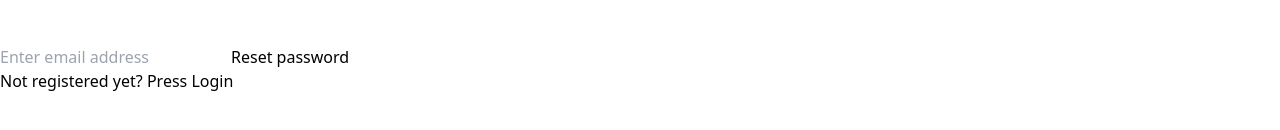
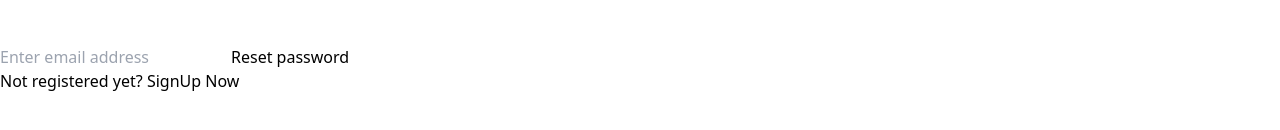
Before and after one commit to AliAkramkk/Lets_Cook_Client, a React (Vite) app: page /forgot-password in a window 1280 px wide. Shown: the part 784-914 px from the top of the page. Built offline with nearby package versions, Linux system fonts and the light colour scheme.

Commit message:
forget password page modified

```diff
--- a/src/pages/ForgotPassword/ForgetPassword.jsx
+++ b/src/pages/ForgotPassword/ForgetPassword.jsx
@@ -107,7 +107,7 @@ function ForgetPassword() {
                     href="/signup"
                     className="text-indigo-600 font-medium inline-flex space-x-1 items-center"
                   >
-                    <span>Press Login </span>
+                    <span>SignUp Now </span>
                     <span>
                       <svg
                         xmlns="http://www.w3.org/2000/svg"
```
